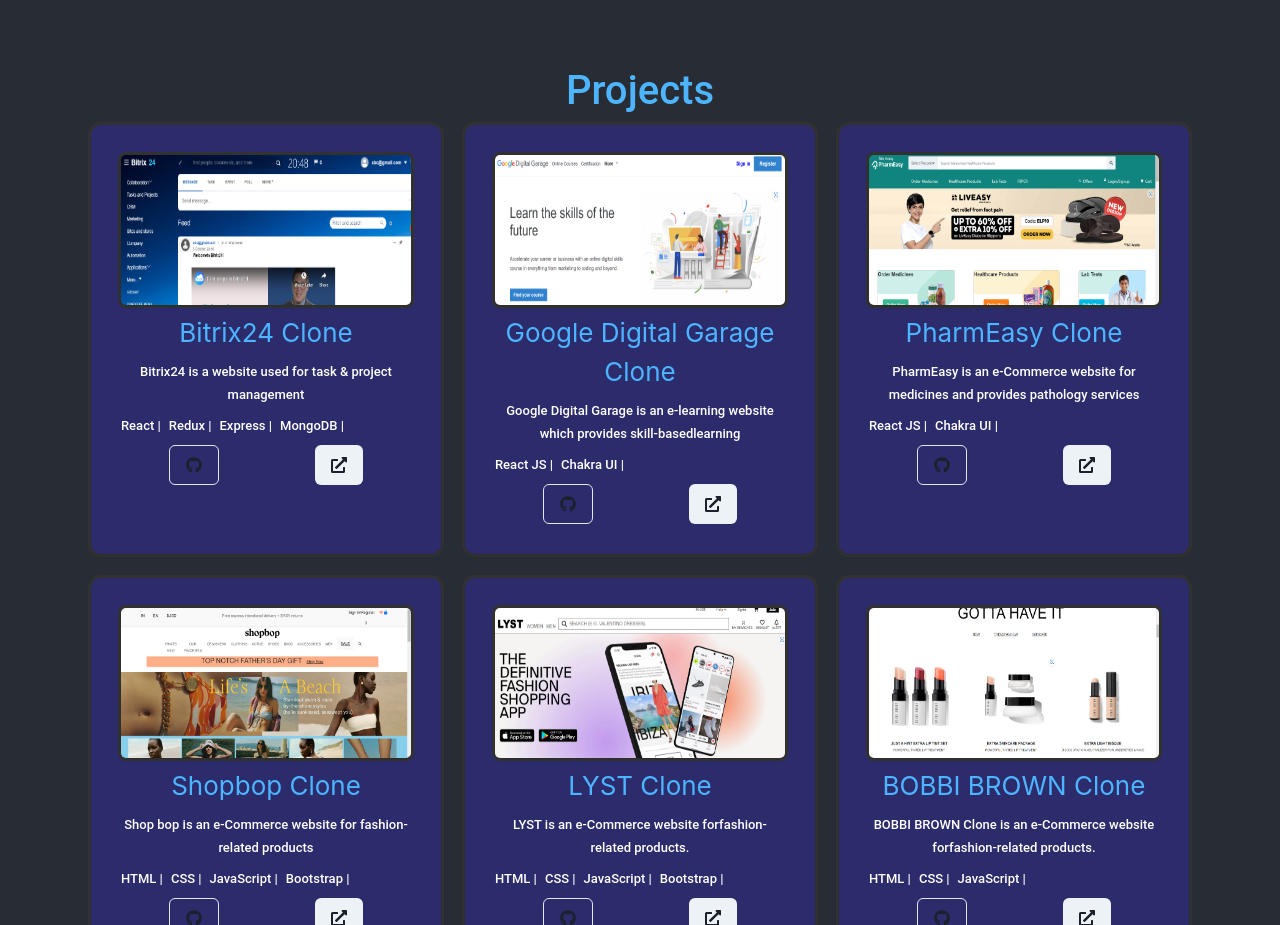
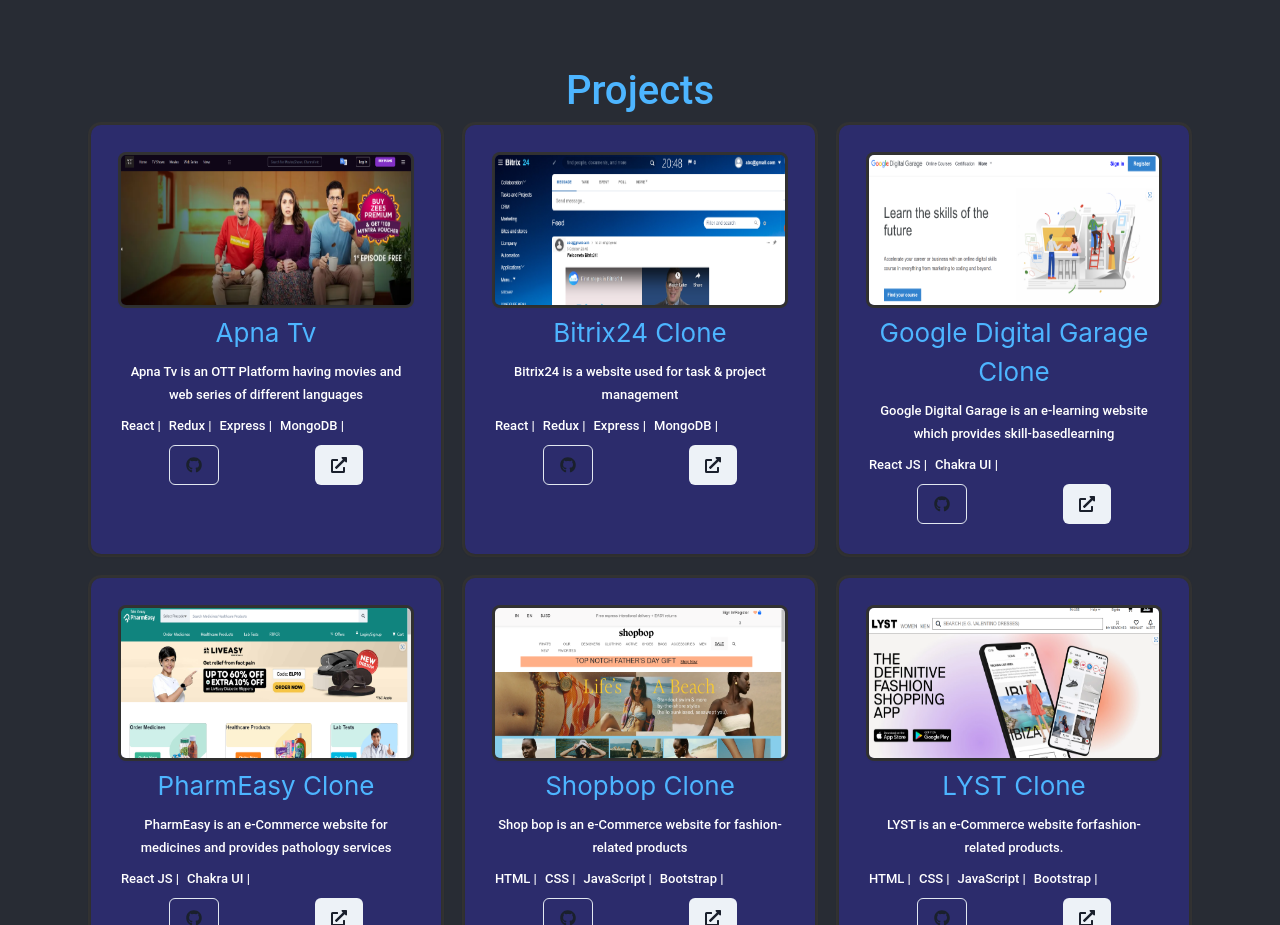
Before and after one commit to moneyforey/moneyforey.github.io, a React (Create React App) app in the folder my-app/: page / in a window 1280 px wide. Shown: the part 3540-4465 px from the top of the page. Built offline with nearby package versions, Linux system fonts and the light colour scheme.

Commit message:
one more project added

```diff
--- a/my-app/src/routes/projects/ProjectCard.jsx
+++ b/my-app/src/routes/projects/ProjectCard.jsx
@@ -16,11 +16,11 @@
             <Flex justify="space-around">
                 <Button
                     className={styles.icon} variant="outline">
-                    <a href={git}>
+                    <a href={git} target='_blank' rel="noopener">
                         < FaGithub />
                     </a></Button>
                 <Button className={styles.icon}>
-                    <a href={live}>
+                    <a href={live} target='_blank' rel="noopener">
                         <FaExternalLinkAlt />
                     </a>
                 </Button>
--- a/my-app/src/routes/projects/Projects.jsx
+++ b/my-app/src/routes/projects/Projects.jsx
@@ -6,12 +6,22 @@
 import SBC from"../Images/shopbop.png";
 import LYST from"../Images/LYST.png";
 import BBR from"../Images/bbbrown.png";
+import APNA from"../Images/apnatv.png";
 import styles from"./ProjectCard.module.css";
 
 
 const ProjectData = [
     {
         id:0,
+        title: "Apna Tv",
+        src: APNA,
+        desc: "Apna Tv is an OTT Platform having movies and web series of different languages",
+        tech: ["React","Redux", "Express", "MongoDB"],
+        git:'https://github.com/moneyforey/Apna-TV',
+        live:'https://apnatv.vercel.app/'
+    },
+    {
+        id:1,
         title: "Bitrix24 Clone",
         src: btx24,
         desc: "Bitrix24 is a website used for task & project management",
@@ -20,7 +30,7 @@
         live:'https://betrix24-clone.vercel.app/'
     },
     {
-        id:1,
+        id:2,
         title: "Google Digital Garage Clone",
         src: GDG,
         desc: "Google Digital Garage is an e-learning website which provides skill-basedlearning",
@@ -29,7 +39,7 @@
         live:'https://google-digitalgarage-moneyforey.vercel.app/'
     },
     {
-        id:2,
+        id:3,
         title: "PharmEasy Clone",
         src: Pharma,
         desc: "PharmEasy is an e-Commerce website for medicines and provides pathology services",
@@ -38,7 +48,7 @@
         live:'https://pharmeasyclone-chi.vercel.app/'
     },
     {
-        id:3,
+        id:4,
         title: "Shopbop Clone",
         src: SBC,
         desc: "Shop bop is an e-Commerce website for fashion-related products",
@@ -47,7 +57,7 @@
         live:'https://cool-jalebi-15c080.netlify.app/',
     },
     {
-        id:4,
+        id:5,
         title: "LYST Clone",
         src: LYST,
         desc: "LYST is an e-Commerce website forfashion-related products.",
@@ -56,7 +66,7 @@
         live:'https://astonishing-naiad-bfc963.netlify.app/'
     },
     {
-        id:5,
+        id:6,
         title: "BOBBI BROWN Clone",
         src: BBR ,
         desc: "BOBBI BROWN Clone is an e-Commerce website forfashion-related products.",
```
Also changed, not shown: my-app/src/routes/Images/apnatv.png (added), 13 other files (tests, documents, lock files or other folders).
